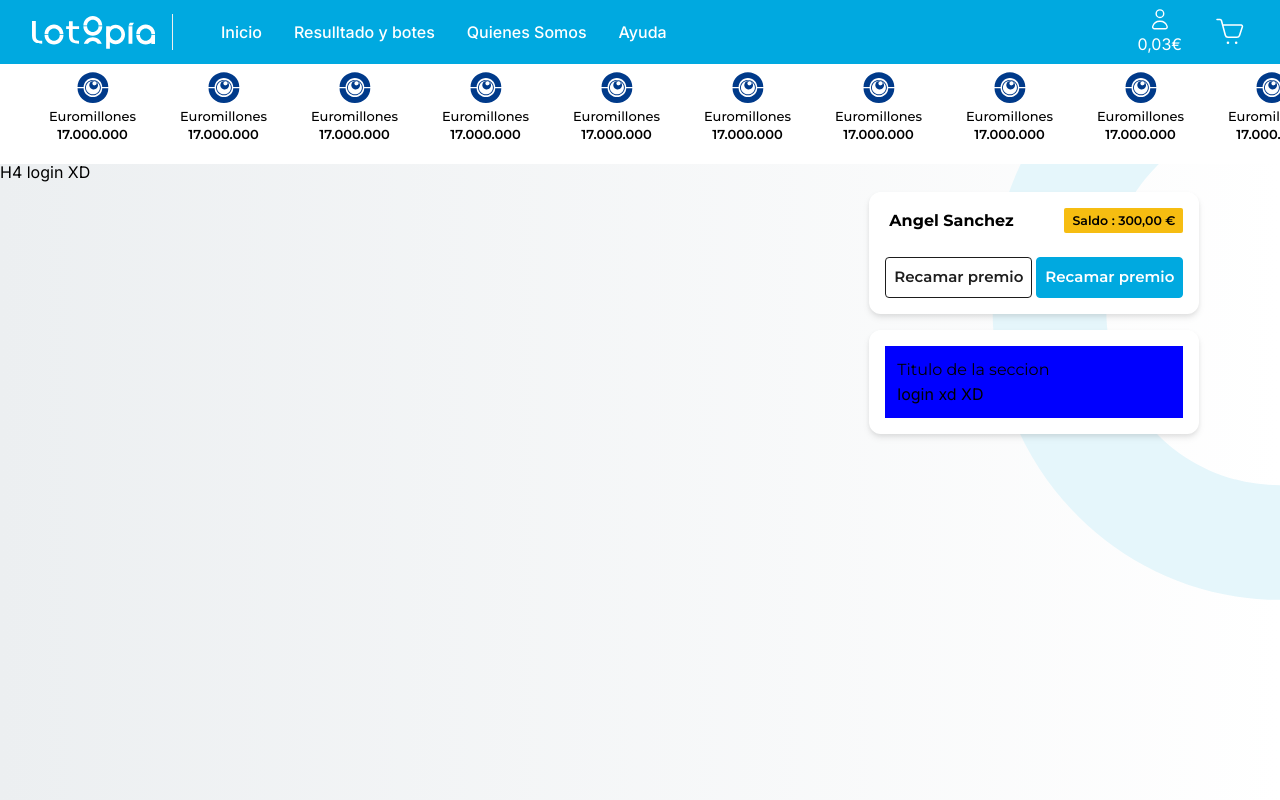
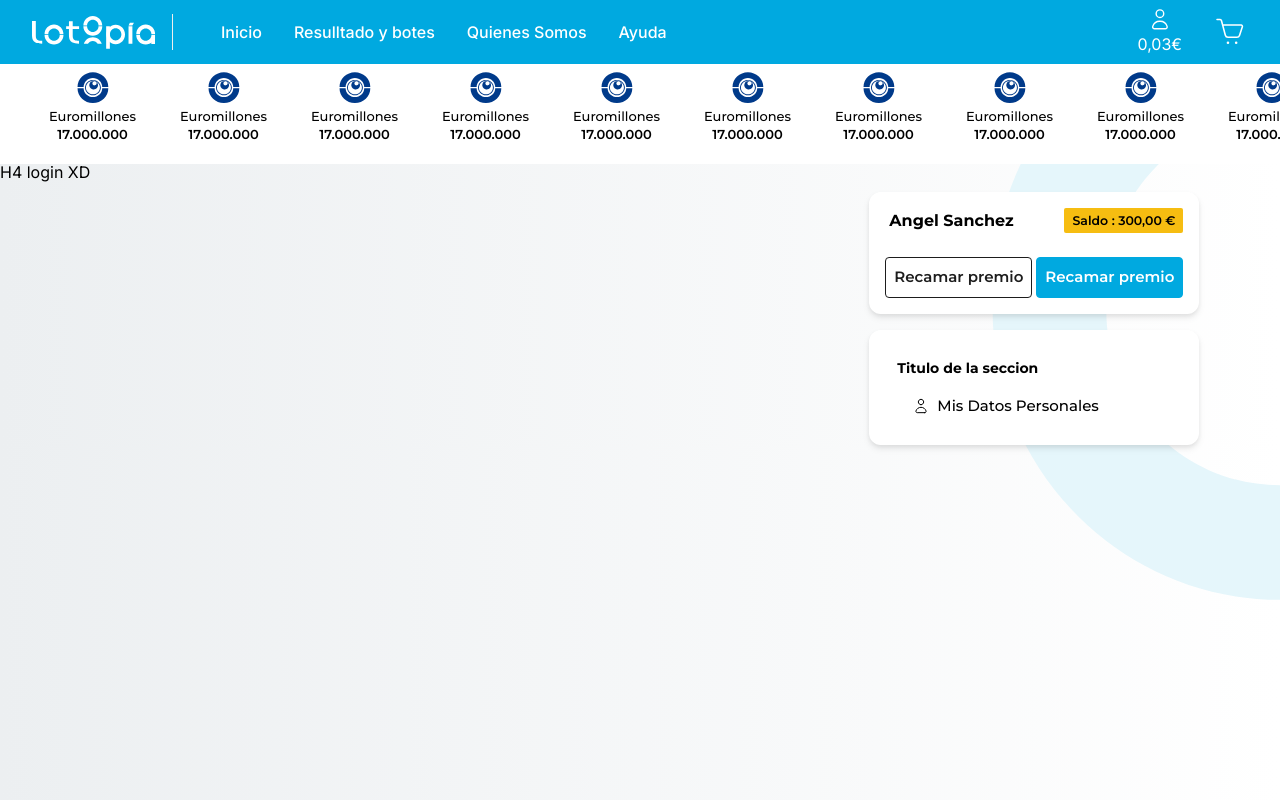
Before and after one commit to angeleesc/pulpo-line-challenger-2, a Next.js app: page /login in a window 1280 px wide. Built offline with nearby package versions, Linux system fonts and the light colour scheme.

Commit message:
configuracion del link

```diff
--- a/src/app/component/aside-menu/AsideMenu.tsx
+++ b/src/app/component/aside-menu/AsideMenu.tsx
@@ -3,6 +3,9 @@ import React from "react";
 import MaterialButton from "../button/material-button/MaterialButton";
 import "./aside-menu.css";
 import AsideLink from "../links/aside-link/AsideLink";
+import User from "../icons/User";
+import ShoppingCart from "../icons/ShoppingCart";
+import Avatar from "../icons/Avatar";
 
 export default function AsideMenu() {
   return (
@@ -28,13 +31,14 @@ export default function AsideMenu() {
       </div>
 
       <div className="mt-4 w-full max-w-[330px] bg-white drop-shadow-md rounded-xl p-4">
-        <ul className={`aside-menu`}>
+        <div className={`aside-menu`}>
           <h3>Titulo de la seccion</h3>
-
-          <li>
-            <AsideLink href={"/login"}> login xd XD </AsideLink>
-          </li>
-        </ul>
+          <ul className="mt-4">
+            <AsideLink href={"/login"} icon={<Avatar />}>
+            Mis Datos Personales
+            </AsideLink>
+          </ul>
+        </div>
       </div>
     </aside>
   );
--- a/src/app/component/aside-menu/aside-menu.css
+++ b/src/app/component/aside-menu/aside-menu.css
@@ -1,5 +1,30 @@
 .aside-menu {
 
-    background-color: blue;
-    @apply p-3
+    /* background-color: blue; */
+    @apply p-3;
+
+    h3 {
+        @apply font-montserrat font-bold;
+        font-size: 14px;
+    }
+
+    .aside-link{
+        @apply font-montserrat font-medium flex items-center mx-4;
+        font-size: 15px;
+
+        &:first-child{
+            @apply mt-0;
+        }
+
+
+
+        svg{
+            stroke: theme("colors.body.100");
+            @apply mr-2;
+            path{
+                stroke: theme("colors.body.100");
+            }
+
+        }
+    }
 }
--- /dev/null
+++ b/src/app/component/icons/Avatar.tsx
@@ -0,0 +1,26 @@
+import React from "react";
+
+export default function Avatar() {
+  return (
+    <svg
+      width="16"
+      height="16"
+      viewBox="0 0 16 16"
+      fill="none"
+      xmlns="http://www.w3.org/2000/svg"
+    >
+      <path
+        d="M8.00016 6.66666C9.47292 6.66666 10.6668 5.47275 10.6668 3.99999C10.6668 2.52724 9.47292 1.33333 8.00016 1.33333C6.5274 1.33333 5.3335 2.52724 5.3335 3.99999C5.3335 5.47275 6.5274 6.66666 8.00016 6.66666Z"
+        stroke="black"
+        stroke-linecap="round"
+        stroke-linejoin="round"
+      />
+      <path
+        d="M11.7801 14.6667C11.9871 14.6667 12.1912 14.6185 12.3763 14.5259C12.5615 14.4333 12.7225 14.2989 12.8467 14.1333C12.9709 13.9677 13.0549 13.7755 13.0919 13.5718C13.1289 13.3682 13.118 13.1587 13.0601 12.96C12.7208 11.8905 12.0447 10.9594 11.1327 10.3058C10.2208 9.65215 9.12185 9.31102 8.00006 9.33333C6.87826 9.31102 5.77934 9.65215 4.86737 10.3058C3.95541 10.9594 3.27932 11.8905 2.94006 12.96C2.88194 13.1593 2.87114 13.3693 2.90852 13.5735C2.94591 13.7777 3.03044 13.9703 3.15539 14.136C3.28033 14.3017 3.44225 14.436 3.62824 14.5281C3.81424 14.6203 4.01917 14.6677 4.22672 14.6667H11.7801Z"
+        stroke="black"
+        stroke-linecap="round"
+        stroke-linejoin="round"
+      />
+    </svg>
+  );
+}
--- a/src/app/component/links/aside-link/AsideLink.tsx
+++ b/src/app/component/links/aside-link/AsideLink.tsx
@@ -2,9 +2,17 @@ import Link, { LinkProps } from "next/link";
 import React from "react";
 import LinkTypeProps from "@/types/LinkTypes";
 
+interface AsideLinkProps extends LinkProps{
+    icon: React.ReactNode
+    children: React.ReactNode
+}
 
-
-
-export default function AsideLink({ children, ...rest}: LinkTypeProps) {
-  return <Link {...rest}>{children}</Link>;
+export default function AsideLink({ children, icon,  ...rest }: AsideLinkProps) {
+  return (
+    <li className="w-full block" >
+      <Link className="aside-link" {...rest}>
+        {icon} <span>{children}</span>
+      </Link>
+    </li>
+  );
 }
--- a/src/app/globals.css
+++ b/src/app/globals.css
@@ -34,4 +34,6 @@ nav {
         }
 
     }
+
+
 }
```
